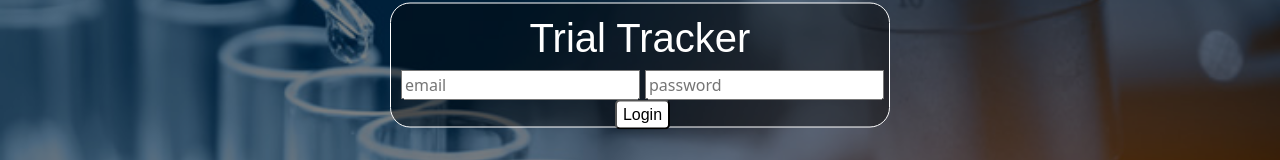
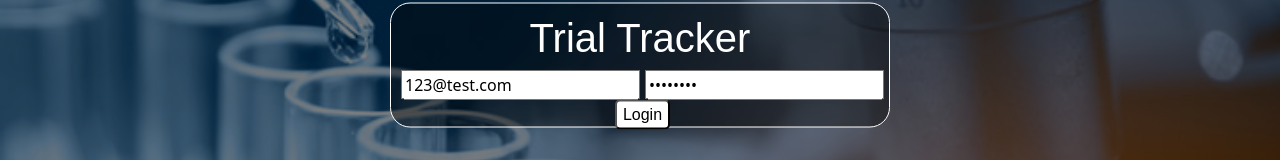
Before and after one commit to jbush93/Trial-Tracker, a React (Create React App) app in the folder frontend/: page /myaccount in a window 1280 px wide. Shown: the part 335-495 px from the top of the page. Built offline with nearby package versions, Linux system fonts and the light colour scheme; no server answers.

Commit message:
login fields

```diff
--- a/frontend/src/components/Login.js
+++ b/frontend/src/components/Login.js
@@ -58,10 +58,12 @@ function Login({ setLoggedIn, setUserId })
               <input name="email" type="text"
                 required onChange={handleChange}
                 placeholder="email"
+                value="123@test.com"
               />
               <input name="password" type="password"
                 required onChange={handleChange}
                 placeholder="password"
+                value="password"
               />
               <button type="submit">Login</button>
             </form>
```
